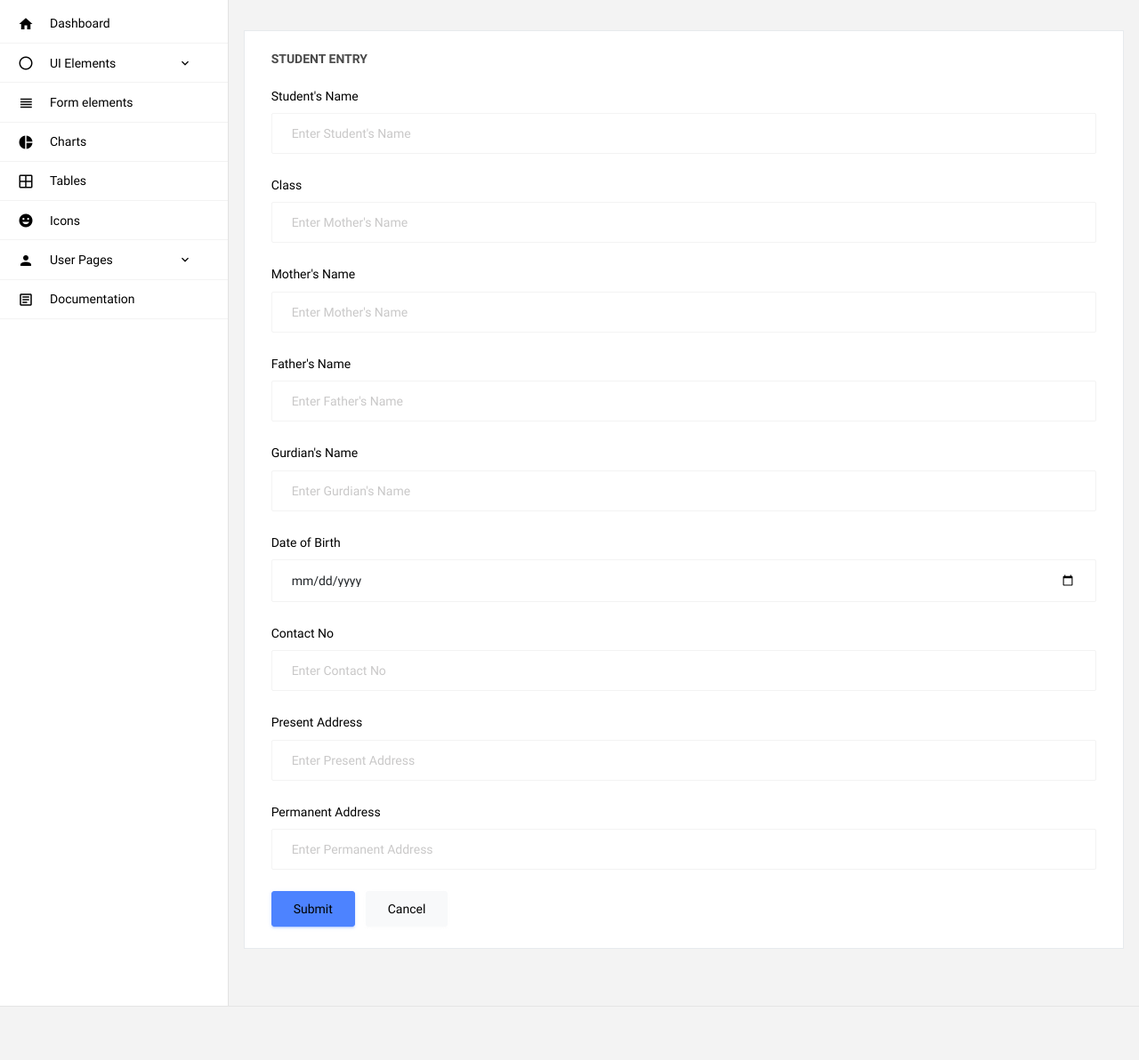
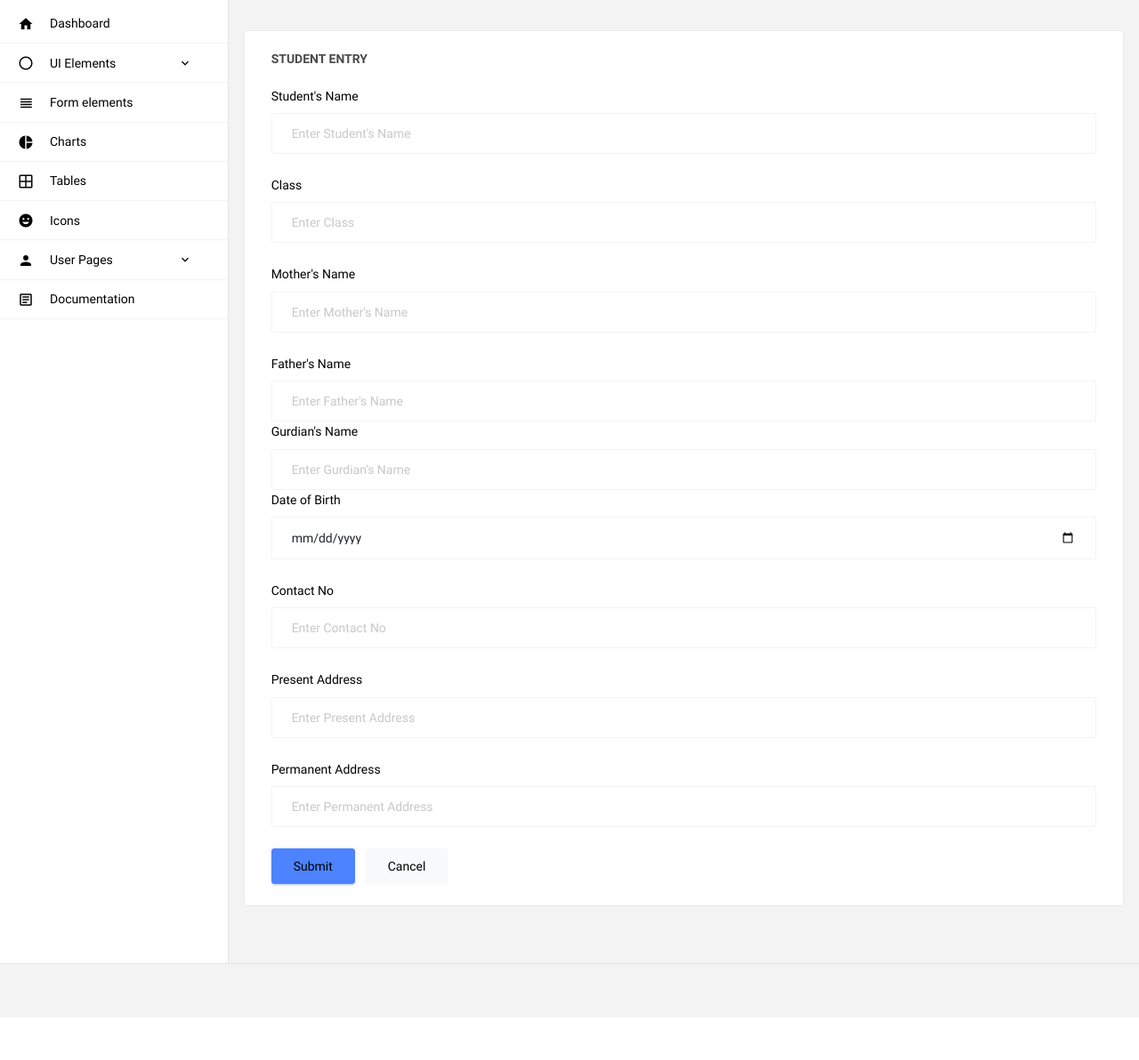
Before and after one commit to Sajjad106/test-project, a Django app: template my_test/templates/admin/student.html in a window 1280 px wide. Shown: the part 60-1252 px from the top of the page at 89% size. After the commit the page ends 1144 px from the top, so only its background shows below. Run offline with Django 3.2, Linux system fonts and the light colour scheme; the template is opened without the code that fills it, so the values that code supplies are empty; some libraries are stand-ins or nearby versions.

Commit message:
fuction for form updated commit

```diff
--- a/my_test/my_test/urls.py
+++ b/my_test/my_test/urls.py
@@ -21,5 +21,6 @@ from django.urls import path
 
 urlpatterns = [
     path('admin/', admin.site.urls),
-    path('studentadmin/', v.student)
+    path('studentadmin/', v.student),
+    path('insert/', v.insert, name='student_info_insert')
 ]
--- a/my_test/templates/admin/student.html
+++ b/my_test/templates/admin/student.html
@@ -244,50 +244,51 @@
                 <div class="card-body">
                   <h4 class="card-title">Student Entry</h4>
 
-                  <form class="forms-sample">
+                  <form class="forms-sample" method="post" action="{% url 'student_info_insert' %}">
+                    {% csrf_token %}
                     <div class="form-group">
                       <label for="exampleInputName1">Student's Name</label>
-                      <input type="text" class="form-control" id="exampleInputName1" placeholder="Enter Student's Name">
+                      <input type="text" class="form-control" id="exampleInputName1" placeholder="Enter Student's Name" name='student_name'>
 
 
                     </div>
                     <div class="form-group">
                       <label for="exampleInputClass">Class</label>
-                      <input type="number" class="form-control" id="exampleInputClass" placeholder="Enter Mother's Name">
+                      <input type="number" class="form-control" id="exampleInputClass" placeholder="Enter Class" name="class_">
                     </div>
                     <div class="form-group">
                       <label for="exampleInputName2">Mother's Name</label>
-                      <input type="text" class="form-control" id="exampleInputName2" placeholder="Enter Mother's Name">
+                      <input type="text" class="form-control" id="exampleInputName2" placeholder="Enter Mother's Name" name="mothers_name">
                     </div>
                     <div class="form-group">
                       <label for="exampleInputName3">Father's Name</label>
-                      <input type="text" class="form-control" id="exampleInputName3" placeholder="Enter Father's Name">
+                      <input type="text" class="form-control" id="exampleInputName3" placeholder="Enter Father's Name" name="fathers_name>
                     </div>
 
                     <div class="form-group">
                       <label for="exampleInputName4">Gurdian's Name</label>
-                      <input type="text" class="form-control" id="exampleInputName4" placeholder="Enter Gurdian's Name">
+                      <input type="text" class="form-control" id="exampleInputName4" placeholder="Enter Gurdian's Name" name="gurdian_name>
                     </div>
 
 
                     <div class="form-group">
                       <label for="exampleDateOfBirth">Date of Birth</label>
-                      <input type="date" class="form-control" id="exampleDateOfBirt" placeholder="Date of Birth">
+                      <input type="date" class="form-control" id="exampleDateOfBirt" placeholder="Date of Birth" name="date_of_birth">
                     </div>
                     <div class="form-group">
                       <label for="exampleContactNo">Contact No</label>
-                      <input type="number"class="form-control" id="exampleContactNo" placeholder="Enter Contact No"</input>
+                      <input type="number"class="form-control" id="exampleContactNo" placeholder="Enter Contact No" name="contact_no">
 
                     </div>
                     <div class="form-group" >
                       <label for="examplePresentAddress">Present Address</label>
-                      <input class="form-control" id="examplePresentAddress" placeholder="Enter Present Address" row="" </input>
+                      <input class="form-control" id="examplePresentAddress" placeholder="Enter Present Address" name="persent_adress" >
 
                     </div>
 
                     <div class="form-group" >
                       <label for="examplePermanentAddress">Permanent Address</label>
-                      <input class="form-control" id="examplePresentAddress" placeholder="Enter Permanent Address" row="" </input>
+                      <input class="form-control" id="examplePresentAddress" placeholder="Enter Permanent Address" name="permanent_adress" >
 
                     </div>
 
```
Also changed, not shown: my_test/my_test/views.py (+27 -0 lines).
